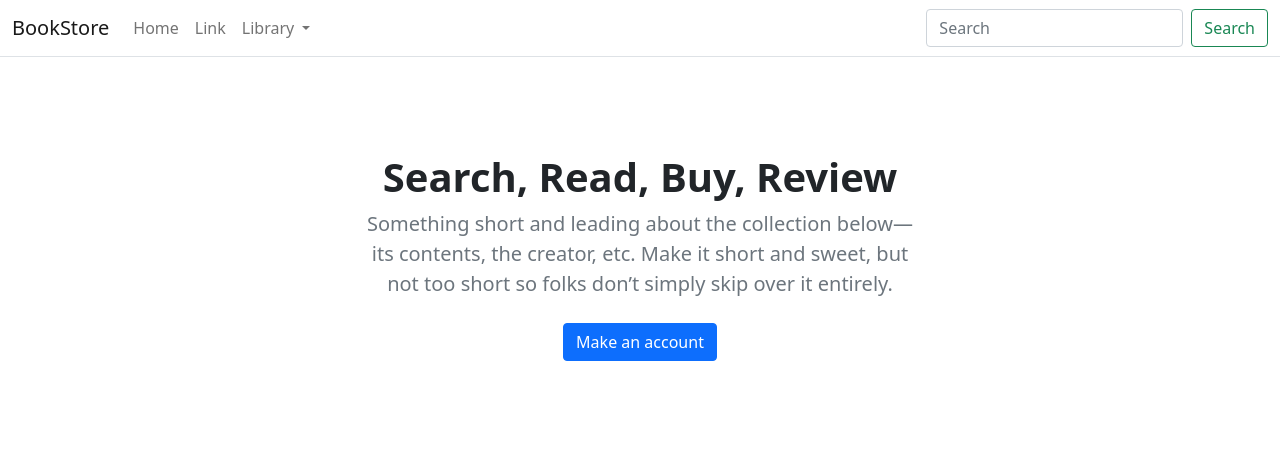
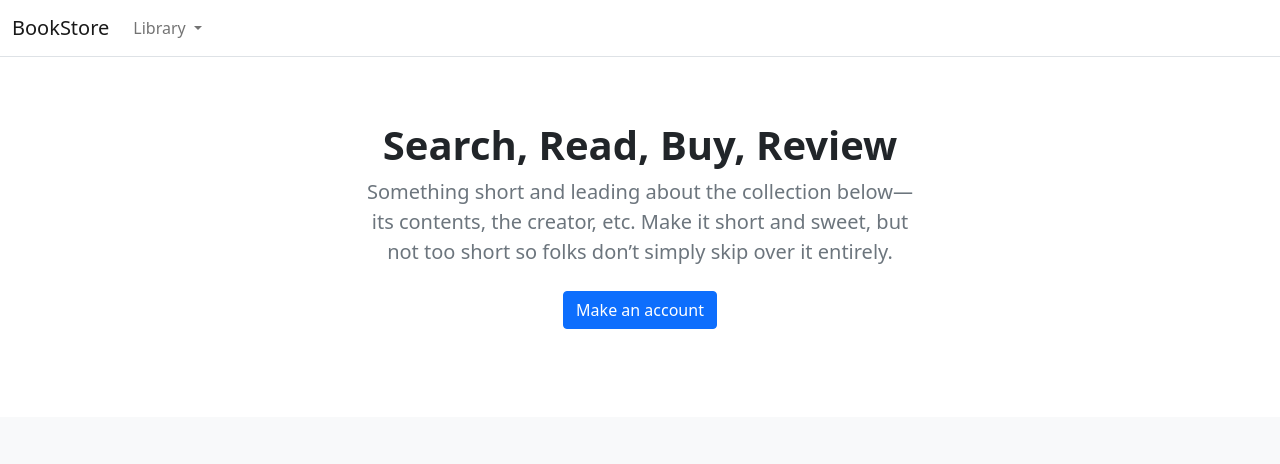
Before and after one commit to mohammadhssn/ecommerce, a Django app: page / in a window 1280 px wide. Shown: the top 464 px of the page. Run offline with Django 4.2, Linux system fonts and the light colour scheme; data comes from the database, SQL or seed files in the repository; both versions use the stored data as it was after the commit.

Commit message:
refactoring code

```diff
--- /dev/null
+++ b/store/context_processors.py
@@ -0,0 +1,7 @@
+from .models import Category
+
+
+def categories(request):
+    return {
+        'categories': Category.objects.all()
+    }
--- a/store/models.py
+++ b/store/models.py
@@ -1,6 +1,13 @@
 from django.db import models
 from django.contrib.auth.models import User
 from django.urls import reverse
+
+
+class ProductManager(models.Manager):
+    """Custom manager for Product Available"""
+
+    def get_queryset(self):
+        return super().get_queryset().filter(is_active=True)
 
 
 class Category(models.Model):
@@ -23,13 +30,15 @@
     title = models.CharField(max_length=255)
     author = models.CharField(max_length=255, default='admin')
     description = models.TextField(blank=True)
-    image = models.ImageField(upload_to='images/')
+    image = models.ImageField(upload_to='images/', default='images/default.png')
     slug = models.SlugField(max_length=255)
     price = models.DecimalField(max_digits=4, decimal_places=2)
     in_stock = models.BooleanField(default=True)
     is_active = models.BooleanField(default=True)
     created = models.DateTimeField(auto_now_add=True)
     updated = models.DateTimeField(auto_now=True)
+    objects = models.Manager()
+    products = ProductManager()
 
     class Meta:
         verbose_name_plural = 'Products'
--- a/store/templates/store/home.html
+++ b/store/templates/store/home.html
@@ -2,14 +2,14 @@
 {% load static %}
 
 {% block title %}
-    Home
+    BookStore
 {% endblock %}
 
 {% block content %}
     <main>
 
         <section class="py-5 text-center container">
-        <div class="row py-lg-5">
+            <div class="row py-lg-3">
                 <div class="col-lg-6 col-md-8 mx-auto">
                     <h1 class="h1 fw-bold">Search, Read, Buy, Review</h1>
                     <p class="lead text-muted">Something short and leading about the collection below—its contents, the
--- a/store/urls.py
+++ b/store/urls.py
@@ -4,7 +4,7 @@
 app_name = 'store'
 
 urlpatterns = [
-    path('', views.AllProducts.as_view(), name='all_products'),
-    path('item/<slug:slug>/', views.ProductDetail.as_view(), name='product_detail'),
-    path('search/<slug:category_slug>/', views.CategoryList.as_view(), name='category_list'),
+    path('', views.ProductsAll.as_view(), name='product_all'),
+    path('<slug:slug>/', views.ProductDetail.as_view(), name='product_detail'),
+    path('shop/<slug:category_slug>/', views.CategoryList.as_view(), name='category_list'),
 ]
--- a/store/views.py
+++ b/store/views.py
@@ -3,18 +3,12 @@
 from django.views import View
 
 
-class AllProducts(View):
+class ProductsAll(View):
 
     def get(self, request):
-        products = Product.objects.all()
+        products = Product.products.all()
 
         return render(request, 'store/home.html', {'products': products})
-
-
-def categories(request):
-    return {
-        'categories': Category.objects.all()
-    }
 
 
 class ProductDetail(View):
--- a/templates/base.html
+++ b/templates/base.html
@@ -2,56 +2,21 @@
 <html lang="en">
 <head>
     <meta charset="UTF-8">
-    <title>{% block title %}My shop{% endblock %}</title>
+    <title>{% block title %}BookStore{% endblock %}</title>
     <meta name="viewport" content="width=device-width, initial-scale=1">
     <!-- CSS only -->
     <link href="https://cdn.jsdelivr.net/npm/bootstrap@5.1.3/dist/css/bootstrap.min.css" rel="stylesheet"
           integrity="sha384-1BmE4kWBq78iYhFldvKuhfTAU6auU8tT94WrHftjDbrCEXSU1oBoqyl2QvZ6jIW3" crossorigin="anonymous">
+    <script src="https://code.jquery.com/jquery-3.6.0.js"
+            integrity="sha256-H+K7U5CnXl1h5ywQfKtSj8PCmoN9aaq30gDh27Xc0jk=" crossorigin="anonymous"></script>
     <!-- JavaScript Bundle with Popper -->
     <script src="https://cdn.jsdelivr.net/npm/bootstrap@5.1.3/dist/js/bootstrap.bundle.min.js"
             integrity="sha384-ka7Sk0Gln4gmtz2MlQnikT1wXgYsOg+OMhuP+IlRH9sENBO0LRn5q+8nbTov4+1p"
             crossorigin="anonymous"></script>
+
 </head>
 <body>
-    <header>
-        <nav class="navbar navbar-expand-md navbar-light bg-white border-bottom">
-            <div class="container-fluid">
-                <a class="navbar-brand" href="#">BookStore</a>
-                <button class="navbar-toggler" type="button" data-bs-toggle="collapse" data-bs-target="#navbarCollapse"
-                    aria-controls="navbarCollapse" aria-expanded="false" aria-label="Toggle navigation">
-                    <span class="navbar-toggler-icon"></span>
-                </button>
-                <div class="collapse navbar-collapse" id="navbarCollapse">
-                    <ul class="navbar-nav me-auto mb-2 mb-md-0">
-                        <li class="nav-item active">
-                            <a class="nav-link" aria-current="page" href="/">Home</a>
-                        </li>
-                        <li class="nav-item">
-                            <a class="nav-link" href="#">Link</a>
-                        </li>
-                        <li class="nav-item dropdown">
-                            <a class="nav-link dropdown-toggle" href="#" id="navbarDropdown" role="button"
-                                data-bs-toggle="dropdown" aria-expanded="false">
-                                Library
-                            </a>
-                            <ul class="dropdown-menu" aria-labelledby="navbarDropdown">
-                                <li><a class="dropdown-item" href="{% url "store:all_products" %}">All</a></li>
-                                {% for category in categories %}
-                                <li {% if category.slug == category.slug %}class="selected" {% endif %}>
-                                    <a class="dropdown-item" href="{{ category.get_absolute_url }}">{{ category.name|title }}</a>
-                                </li>
-                                {% endfor %}
-                            </ul>
-                        </li>
-                    </ul>
-                    <form class="d-flex">
-                        <input class="form-control me-2" type="search" placeholder="Search" aria-label="Search">
-                        <button class="btn btn-outline-success" type="submit">Search</button>
-                    </form>
-                </div>
-            </div>
-        </nav>
-    </header>
+{% include 'inc/navbar.html' %}
 <div id="content">{% block content %} {% endblock %}</div>
 </body>
 </html>
--- /dev/null
+++ b/templates/inc/navbar.html
@@ -0,0 +1,30 @@
+<header>
+    <nav class="navbar navbar-expand-md navbar-light bg-white border-bottom">
+        <div class="container-fluid">
+            <a class="navbar-brand" href="{% url 'store:product_all' %}">BookStore</a>
+            <button class="navbar-toggler" type="button" data-bs-toggle="collapse" data-bs-target="#navbarCollapse"
+                    aria-controls="navbarCollapse" aria-expanded="false" aria-label="Toggle navigation">
+                <span class="navbar-toggler-icon"></span>
+            </button>
+            <div class="collapse navbar-collapse" id="navbarCollapse">
+                <ul class="navbar-nav me-auto mb-2 mb-md-0">
+                    <li class="nav-item dropdown">
+                        <a class="nav-link dropdown-toggle" href="#" id="navbarDropdown" role="button"
+                           data-bs-toggle="dropdown" aria-expanded="false">
+                            Library
+                        </a>
+                        <ul class="dropdown-menu" aria-labelledby="navbarDropdown">
+                            <li><a class="dropdown-item" href="{% url "store:product_all" %}">All</a></li>
+                            {% for category in categories %}
+                                <li {% if category.slug == category.slug %}class="selected" {% endif %}>
+                                    <a class="dropdown-item"
+                                       href="{{ category.get_absolute_url }}">{{ category.name|title }}</a>
+                                </li>
+                            {% endfor %}
+                        </ul>
+                    </li>
+                </ul>
+            </div>
+        </div>
+    </nav>
+</header>
```
Also changed, not shown: ecommerce/settings.py (+5 -25 lines), store/tests/test_views.py (+8 -6 lines), db.sqlite3, 1 other file. Lines whose indentation alone changed are shown as unchanged.
